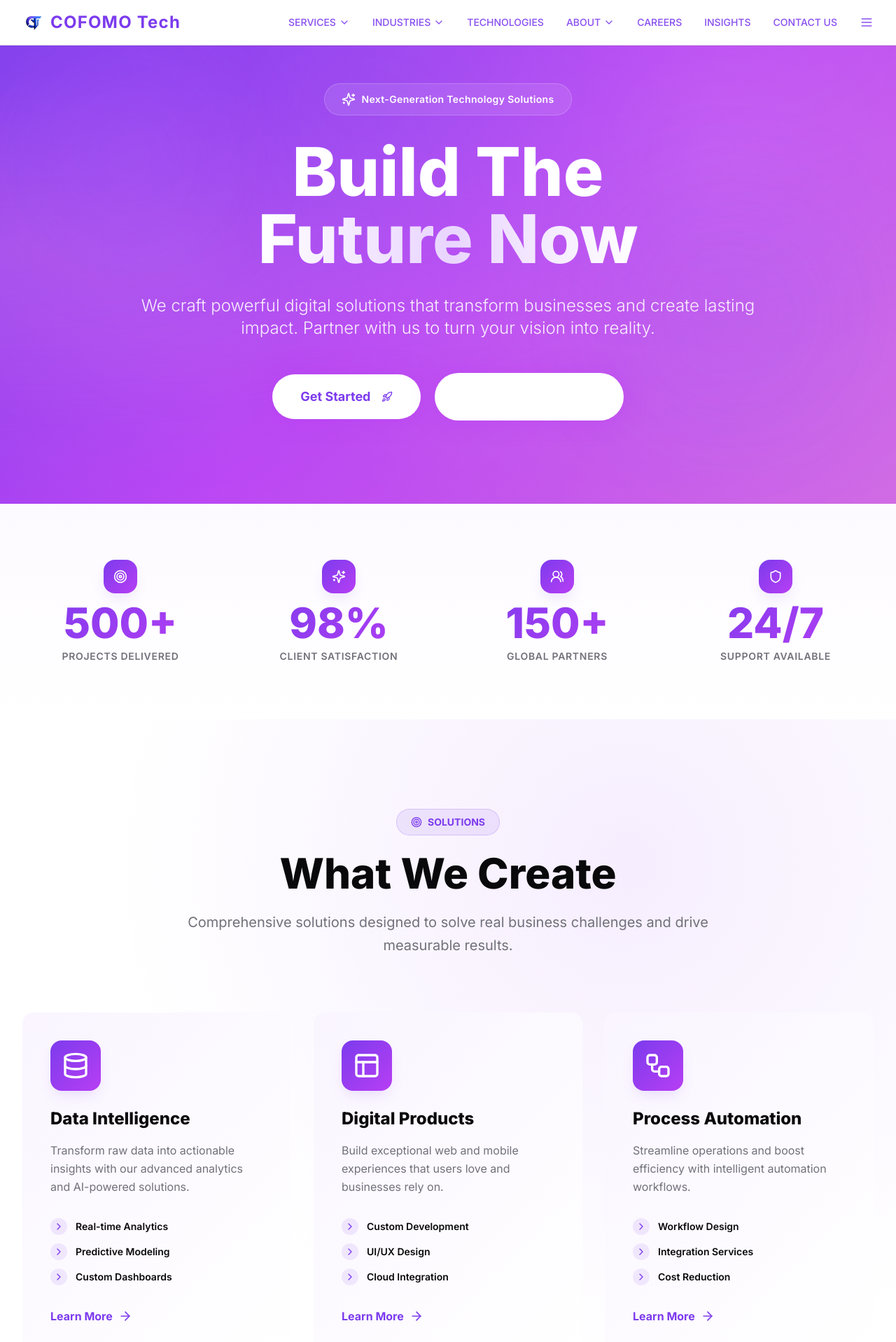
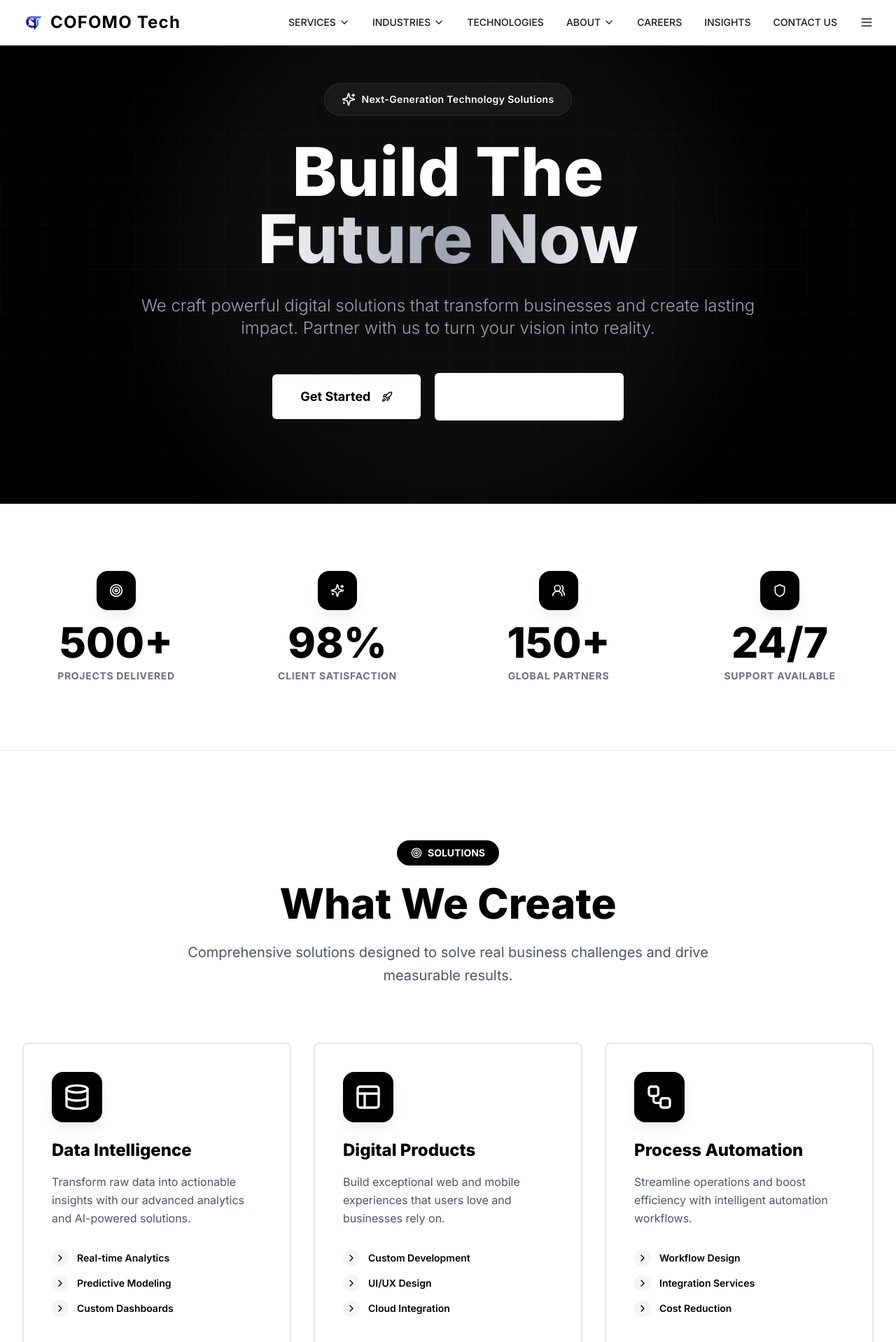
Before and after one commit to ramananagabandi/hyderabad-digital-showcase, a React (Vite) app: page / in a window 1280 px wide. Shown: the top 1918 px of the page at 70% size. Built offline with nearby package versions, Linux system fonts and the light colour scheme.

Commit message:
Revert color changes

```diff
--- a/src/index.css
+++ b/src/index.css
@@ -9,53 +9,51 @@ All colors MUST be HSL.
 @layer base {
   :root {
     --background: 0 0% 100%;
-    --foreground: 240 10% 4%;
+    --foreground: 0 0% 0%;
 
     --card: 0 0% 100%;
-    --card-foreground: 240 10% 4%;
+    --card-foreground: 0 0% 0%;
 
     --popover: 0 0% 100%;
-    --popover-foreground: 240 10% 4%;
+    --popover-foreground: 0 0% 0%;
 
-    --primary: 262 83% 58%;
+    --primary: 0 0% 0%;
     --primary-foreground: 0 0% 100%;
 
-    --secondary: 270 95% 75%;
-    --secondary-foreground: 240 10% 4%;
+    --secondary: 0 0% 96%;
+    --secondary-foreground: 0 0% 0%;
 
-    --muted: 270 20% 96%;
-    --muted-foreground: 240 4% 46%;
+    --muted: 0 0% 96%;
+    --muted-foreground: 0 0% 40%;
 
-    --accent: 280 89% 60%;
+    --accent: 0 0% 10%;
     --accent-foreground: 0 0% 100%;
 
     --destructive: 0 84% 60%;
     --destructive-foreground: 0 0% 100%;
 
-    --border: 270 20% 90%;
-    --input: 270 20% 90%;
-    --ring: 262 83% 58%;
+    --border: 0 0% 90%;
+    --input: 0 0% 90%;
+    --ring: 0 0% 0%;
 
-    --radius: 1rem;
+    --radius: 0.5rem;
 
-    /* Fresh vibrant design system - Purple & Violet theme */
-    --primary-light: 270 95% 75%;
-    --primary-dark: 262 83% 48%;
-    --gradient-primary: linear-gradient(135deg, hsl(262, 83%, 58%) 0%, hsl(280, 89%, 60%) 100%);
-    --gradient-secondary: linear-gradient(180deg, hsl(270, 95%, 75%) 0%, hsl(262, 83%, 58%) 100%);
-    --gradient-hero: linear-gradient(135deg, hsl(262, 83%, 58%) 0%, hsl(280, 89%, 60%) 50%, hsl(290, 70%, 65%) 100%);
-    --gradient-dark: linear-gradient(135deg, hsl(240, 10%, 4%) 0%, hsl(262, 40%, 15%) 100%);
-    --gradient-accent: linear-gradient(90deg, hsl(262, 83%, 58%) 0%, hsl(200, 100%, 50%) 100%);
-    --gradient-card: linear-gradient(135deg, hsl(270, 95%, 98%) 0%, hsl(0, 0%, 100%) 100%);
-    --gradient-mesh: radial-gradient(at 40% 20%, hsl(262, 83%, 58%) 0px, transparent 50%),
-                     radial-gradient(at 80% 0%, hsl(280, 89%, 60%) 0px, transparent 50%),
-                     radial-gradient(at 0% 50%, hsl(290, 70%, 65%) 0px, transparent 50%);
+    /* Clean black & white design system */
+    --gradient-primary: linear-gradient(135deg, hsl(0, 0%, 0%) 0%, hsl(0, 0%, 20%) 100%);
+    --gradient-secondary: linear-gradient(180deg, hsl(0, 0%, 98%) 0%, hsl(0, 0%, 100%) 100%);
+    --gradient-hero: linear-gradient(135deg, hsl(0, 0%, 0%) 0%, hsl(0, 0%, 15%) 50%, hsl(0, 0%, 25%) 100%);
+    --gradient-dark: linear-gradient(135deg, hsl(0, 0%, 0%) 0%, hsl(0, 0%, 10%) 100%);
+    --gradient-accent: linear-gradient(90deg, hsl(0, 0%, 10%) 0%, hsl(0, 0%, 30%) 100%);
+    --gradient-card: linear-gradient(135deg, hsl(0, 0%, 100%) 0%, hsl(0, 0%, 98%) 100%);
+    --gradient-mesh: radial-gradient(at 40% 20%, hsl(0, 0%, 5%) 0px, transparent 50%),
+                     radial-gradient(at 80% 0%, hsl(0, 0%, 10%) 0px, transparent 50%),
+                     radial-gradient(at 0% 50%, hsl(0, 0%, 15%) 0px, transparent 50%);
 
-    --shadow-elegant: 0 20px 60px -15px hsl(262, 83%, 58%, 0.4);
-    --shadow-card: 0 10px 20px -5px hsl(262, 83%, 58%, 0.15);
-    --shadow-glow: 0 0 30px hsl(280, 89%, 60%, 0.5);
-    --shadow-hover: 0 20px 40px -10px hsl(262, 83%, 58%, 0.35);
-    --shadow-xl: 0 25px 50px -12px hsl(262, 83%, 58%, 0.25);
+    --shadow-elegant: 0 20px 60px -15px hsl(0, 0%, 0%, 0.3);
+    --shadow-card: 0 10px 20px -5px hsl(0, 0%, 0%, 0.1);
+    --shadow-glow: 0 0 30px hsl(0, 0%, 0%, 0.2);
+    --shadow-hover: 0 20px 40px -10px hsl(0, 0%, 0%, 0.25);
+    --shadow-xl: 0 25px 50px -12px hsl(0, 0%, 0%, 0.2);
 
     --transition-smooth: all 0.4s cubic-bezier(0.4, 0, 0.2, 1);
     --transition-bounce: all 0.6s cubic-bezier(0.68, -0.55, 0.265, 1.55);
@@ -78,33 +76,33 @@ All colors MUST be HSL.
   }
 
   .dark {
-    --background: 240 10% 4%;
-    --foreground: 270 20% 96%;
+    --background: 0 0% 0%;
+    --foreground: 0 0% 100%;
 
-    --card: 262 40% 10%;
-    --card-foreground: 270 20% 96%;
+    --card: 0 0% 10%;
+    --card-foreground: 0 0% 100%;
 
-    --popover: 240 10% 4%;
-    --popover-foreground: 270 20% 96%;
+    --popover: 0 0% 0%;
+    --popover-foreground: 0 0% 100%;
 
-    --primary: 270 95% 75%;
-    --primary-foreground: 240 10% 4%;
+    --primary: 0 0% 100%;
+    --primary-foreground: 0 0% 0%;
 
-    --secondary: 262 40% 10%;
-    --secondary-foreground: 270 20% 96%;
+    --secondary: 0 0% 10%;
+    --secondary-foreground: 0 0% 100%;
 
-    --muted: 262 40% 10%;
-    --muted-foreground: 270 10% 60%;
+    --muted: 0 0% 10%;
+    --muted-foreground: 0 0% 60%;
 
-    --accent: 280 89% 60%;
-    --accent-foreground: 0 0% 100%;
+    --accent: 0 0% 90%;
+    --accent-foreground: 0 0% 0%;
 
     --destructive: 0 63% 31%;
-    --destructive-foreground: 270 20% 96%;
+    --destructive-foreground: 0 0% 100%;
 
-    --border: 262 40% 10%;
-    --input: 262 40% 10%;
-    --ring: 270 95% 75%;
+    --border: 0 0% 20%;
+    --input: 0 0% 20%;
+    --ring: 0 0% 100%;
     --sidebar-background: 240 5.9% 10%;
     --sidebar-foreground: 240 4.8% 95.9%;
     --sidebar-primary: 224.3 76.3% 48%;
--- a/src/pages/Index.tsx
+++ b/src/pages/Index.tsx
@@ -16,22 +16,19 @@ const Index = () => {
       icon: <Database className="w-10 h-10" />,
       title: "Data Intelligence",
       description: "Transform raw data into actionable insights with our advanced analytics and AI-powered solutions.",
-      benefits: ["Real-time Analytics", "Predictive Modeling", "Custom Dashboards"],
-      gradient: "from-purple-500 to-pink-500"
+      benefits: ["Real-time Analytics", "Predictive Modeling", "Custom Dashboards"]
     },
     {
       icon: <Layout className="w-10 h-10" />,
       title: "Digital Products",
       description: "Build exceptional web and mobile experiences that users love and businesses rely on.",
-      benefits: ["Custom Development", "UI/UX Design", "Cloud Integration"],
-      gradient: "from-blue-500 to-cyan-500"
+      benefits: ["Custom Development", "UI/UX Design", "Cloud Integration"]
     },
     {
       icon: <Workflow className="w-10 h-10" />,
       title: "Process Automation",
       description: "Streamline operations and boost efficiency with intelligent automation workflows.",
-      benefits: ["Workflow Design", "Integration Services", "Cost Reduction"],
-      gradient: "from-violet-500 to-purple-500"
+      benefits: ["Workflow Design", "Integration Services", "Cost Reduction"]
     }
   ];
 
@@ -43,20 +40,18 @@ const Index = () => {
   ];
 
   return (
-    <div className="min-h-screen overflow-hidden">
+    <div className="min-h-screen overflow-hidden bg-background">
       {/* Hero Section */}
-      <section className="relative min-h-[90vh] flex items-center justify-center bg-gradient-hero overflow-hidden">
-        {/* Animated background mesh */}
-        <div className="absolute inset-0 bg-gradient-mesh opacity-30 animate-pulse"></div>
-        <div className="absolute inset-0 bg-[radial-gradient(circle_at_20%_50%,rgba(255,255,255,0.1),transparent_60%)]"></div>
-        <div className="absolute inset-0 bg-[radial-gradient(circle_at_80%_30%,rgba(255,255,255,0.15),transparent_60%)]"></div>
+      <section className="relative min-h-[90vh] flex items-center justify-center bg-black overflow-hidden">
+        {/* Animated grid background */}
+        <div className="absolute inset-0 bg-[linear-gradient(to_right,#80808012_1px,transparent_1px),linear-gradient(to_bottom,#80808012_1px,transparent_1px)] bg-[size:64px_64px]"></div>
+        <div className="absolute inset-0 bg-gradient-to-b from-black via-transparent to-black"></div>
 
-        {/* Floating elements */}
-        <div className="absolute top-20 left-10 w-72 h-72 bg-purple-500/20 rounded-full blur-3xl animate-pulse"></div>
-        <div className="absolute bottom-20 right-10 w-96 h-96 bg-violet-500/20 rounded-full blur-3xl animate-pulse" style={{ animationDelay: '1s' }}></div>
+        {/* Spotlight effect */}
+        <div className="absolute top-1/2 left-1/2 -translate-x-1/2 -translate-y-1/2 w-[800px] h-[800px] bg-white/5 rounded-full blur-3xl"></div>
 
         <div className="relative max-w-7xl mx-auto px-4 sm:px-6 lg:px-8 py-20 text-center z-10">
-          <div className="inline-flex items-center gap-2 px-6 py-3 rounded-full bg-white/10 backdrop-blur-md border border-white/20 mb-8 animate-fade-in">
+          <div className="inline-flex items-center gap-2 px-6 py-3 rounded-full bg-white/5 backdrop-blur-sm border border-white/10 mb-8 animate-fade-in">
             <Sparkles className="w-5 h-5 text-white" />
             <span className="text-sm font-semibold text-white tracking-wide">Next-Generation Technology Solutions</span>
           </div>
@@ -64,25 +59,25 @@ const Index = () => {
           <h1 className="text-6xl md:text-8xl font-black text-white mb-8 leading-tight animate-slide-up">
             Build The
             <br />
-            <span className="text-transparent bg-clip-text bg-gradient-to-r from-white via-purple-200 to-white">
+            <span className="text-transparent bg-clip-text bg-gradient-to-r from-white via-gray-400 to-white">
               Future Now
             </span>
           </h1>
 
-          <p className="text-xl md:text-2xl text-white/90 mb-12 max-w-4xl mx-auto leading-relaxed animate-slide-up font-light">
+          <p className="text-xl md:text-2xl text-gray-400 mb-12 max-w-4xl mx-auto leading-relaxed animate-slide-up font-light">
             We craft powerful digital solutions that transform businesses and create lasting impact.
             Partner with us to turn your vision into reality.
           </p>
 
           <div className="flex flex-col sm:flex-row gap-5 justify-center items-center animate-fade-in">
             <Link to="/contact">
-              <Button size="lg" className="bg-white text-primary hover:bg-white/95 shadow-glow hover:shadow-xl transition-all duration-500 hover:scale-110 px-10 py-8 text-lg font-bold rounded-full group">
+              <Button size="lg" className="bg-white text-black hover:bg-gray-100 shadow-elegant transition-all duration-500 hover:scale-105 px-10 py-8 text-lg font-bold group">
                 Get Started
                 <Rocket className="ml-2 w-6 h-6 group-hover:translate-x-1 transition-transform" />
               </Button>
             </Link>
             <Link to="/services">
-              <Button size="lg" variant="outline" className="border-2 border-white/50 text-white hover:bg-white hover:text-primary shadow-glow backdrop-blur-md transition-all duration-500 hover:scale-110 px-10 py-8 text-lg font-bold rounded-full">
+              <Button size="lg" variant="outline" className="border-2 border-white/20 text-white hover:bg-white hover:text-black backdrop-blur-sm transition-all duration-500 hover:scale-105 px-10 py-8 text-lg font-bold">
                 Explore Solutions
                 <ChevronRight className="ml-2 w-6 h-6" />
               </Button>
@@ -92,21 +87,20 @@ const Index = () => {
       </section>
 
       {/* Metrics Section */}
-      <section className="py-20 bg-background relative">
-        <div className="absolute inset-0 bg-gradient-to-b from-purple-50/50 to-transparent"></div>
+      <section className="py-24 bg-white relative border-b">
         <div className="relative max-w-7xl mx-auto px-4 sm:px-6 lg:px-8">
-          <div className="grid grid-cols-2 md:grid-cols-4 gap-8">
+          <div className="grid grid-cols-2 md:grid-cols-4 gap-12">
             {metrics.map((metric, index) => (
               <div key={index} className="text-center group">
-                <div className="flex justify-center mb-3">
-                  <div className="w-12 h-12 rounded-2xl bg-gradient-primary flex items-center justify-center shadow-card group-hover:shadow-glow transition-all duration-500 group-hover:scale-110 group-hover:rotate-6">
+                <div className="flex justify-center mb-4">
+                  <div className="w-14 h-14 rounded-2xl bg-black flex items-center justify-center shadow-card group-hover:shadow-hover transition-all duration-500 group-hover:scale-110">
                     <div className="text-white">{metric.icon}</div>
                   </div>
                 </div>
-                <div className="text-5xl md:text-6xl font-black bg-gradient-primary bg-clip-text text-transparent mb-2 group-hover:scale-110 transition-transform duration-500">
+                <div className="text-5xl md:text-6xl font-black text-black mb-2 group-hover:scale-110 transition-transform duration-500">
                   {metric.number}
                 </div>
-                <div className="text-sm font-semibold text-muted-foreground uppercase tracking-wider">
+                <div className="text-sm font-bold text-gray-500 uppercase tracking-wider">
                   {metric.label}
                 </div>
               </div>
@@ -116,19 +110,17 @@ const Index = () => {
       </section>
 
       {/* Solutions Section */}
-      <section className="py-32 bg-background relative overflow-hidden">
-        <div className="absolute inset-0 bg-[radial-gradient(circle_at_70%_20%,rgba(168,85,247,0.1),transparent_60%)]"></div>
-
+      <section className="py-32 bg-white relative overflow-hidden">
         <div className="relative max-w-7xl mx-auto px-4 sm:px-6 lg:px-8">
           <div className="text-center mb-20">
-            <div className="inline-flex items-center gap-2 px-5 py-2 rounded-full bg-primary/10 text-primary font-bold text-sm mb-6 border border-primary/20">
+            <div className="inline-flex items-center gap-2 px-5 py-2 rounded-full bg-black text-white font-bold text-sm mb-6">
               <Target className="w-4 h-4" />
               SOLUTIONS
             </div>
-            <h2 className="text-5xl md:text-6xl font-black text-foreground mb-6">
+            <h2 className="text-5xl md:text-6xl font-black text-black mb-6">
               What We Create
             </h2>
-            <p className="text-xl text-muted-foreground max-w-3xl mx-auto leading-relaxed">
+            <p className="text-xl text-gray-600 max-w-3xl mx-auto leading-relaxed">
               Comprehensive solutions designed to solve real business challenges and drive measurable results.
             </p>
           </div>
@@ -137,36 +129,34 @@ const Index = () => {
             {solutions.map((solution, index) => (
               <Card
                 key={index}
-                className="group relative overflow-hidden border-0 shadow-card hover:shadow-xl transition-all duration-700 hover:-translate-y-4 bg-gradient-card animate-fade-in"
+                className="group relative overflow-hidden border-2 border-gray-200 hover:border-black shadow-sm hover:shadow-xl transition-all duration-700 hover:-translate-y-4 bg-white animate-fade-in"
                 style={{ animationDelay: `${index * 0.2}s` }}
               >
-                <div className={`absolute inset-0 bg-gradient-to-br ${solution.gradient} opacity-0 group-hover:opacity-10 transition-opacity duration-700`}></div>
-
                 <CardContent className="relative p-10">
-                  <div className="mb-6 inline-flex p-4 rounded-2xl bg-gradient-primary shadow-card group-hover:shadow-glow transition-all duration-500 group-hover:scale-110 group-hover:rotate-6">
+                  <div className="mb-6 inline-flex p-4 rounded-2xl bg-black shadow-card group-hover:shadow-hover transition-all duration-500 group-hover:scale-110">
                     <div className="text-white">{solution.icon}</div>
                   </div>
 
-                  <h3 className="text-2xl font-black text-foreground mb-4 group-hover:text-primary transition-colors duration-500">
+                  <h3 className="text-2xl font-black text-black mb-4 group-hover:text-gray-700 transition-colors duration-500">
                     {solution.title}
                   </h3>
 
-                  <p className="text-muted-foreground mb-8 leading-relaxed">
+                  <p className="text-gray-600 mb-8 leading-relaxed">
                     {solution.description}
                   </p>
 
                   <div className="space-y-3 mb-8">
                     {solution.benefits.map((benefit, idx) => (
-                      <div key={idx} className="flex items-center gap-3 text-sm font-semibold text-foreground">
-                        <div className="w-6 h-6 rounded-full bg-primary/10 flex items-center justify-center group-hover:bg-primary group-hover:shadow-glow transition-all duration-300">
-                          <ChevronRight className="w-4 h-4 text-primary group-hover:text-white transition-colors" />
+                      <div key={idx} className="flex items-center gap-3 text-sm font-semibold text-black">
+                        <div className="w-6 h-6 rounded-full bg-gray-100 flex items-center justify-center group-hover:bg-black transition-all duration-300">
+                          <ChevronRight className="w-4 h-4 text-black group-hover:text-white transition-colors" />
                         </div>
                         {benefit}
                       </div>
                     ))}
                   </div>
 
-                  <Link to="/services" className="inline-flex items-center text-primary hover:text-primary/80 font-bold group-hover:gap-3 gap-2 transition-all duration-300">
+                  <Link to="/services" className="inline-flex items-center text-black hover:text-gray-600 font-bold group-hover:gap-3 gap-2 transition-all duration-300">
                     Learn More
                     <ArrowRight className="w-5 h-5 group-hover:translate-x-2 transition-transform duration-300" />
                   </Link>
@@ -178,17 +168,17 @@ const Index = () => {
       </section>
 
       {/* Features Grid */}
-      <section className="py-32 bg-gradient-to-b from-muted/50 to-background">
+      <section className="py-32 bg-gray-50">
         <div className="max-w-7xl mx-auto px-4 sm:px-6 lg:px-8">
           <div className="text-center mb-20">
-            <div className="inline-flex items-center gap-2 px-5 py-2 rounded-full bg-primary/10 text-primary font-bold text-sm mb-6 border border-primary/20">
+            <div className="inline-flex items-center gap-2 px-5 py-2 rounded-full bg-black text-white font-bold text-sm mb-6">
               <Sparkles className="w-4 h-4" />
               ADVANTAGES
             </div>
-            <h2 className="text-5xl md:text-6xl font-black text-foreground mb-6">
+            <h2 className="text-5xl md:text-6xl font-black text-black mb-6">
               Why Choose Us
             </h2>
-            <p className="text-xl text-muted-foreground max-w-3xl mx-auto">
+            <p className="text-xl text-gray-600 max-w-3xl mx-auto">
               Experience excellence in every aspect of our service delivery.
             </p>
           </div>
@@ -197,15 +187,15 @@ const Index = () => {
             {features.map((feature, index) => (
               <div
                 key={index}
-                className="group p-8 rounded-3xl bg-card border-2 border-border/50 hover:border-primary/50 transition-all duration-500 hover:shadow-hover hover:-translate-y-2"
+                className="group p-8 rounded-3xl bg-white border-2 border-gray-200 hover:border-black transition-all duration-500 hover:shadow-hover hover:-translate-y-2"
               >
-                <div className="w-16 h-16 rounded-2xl bg-gradient-primary flex items-center justify-center shadow-card group-hover:shadow-glow transition-all duration-500 group-hover:scale-110 group-hover:rotate-6 mb-6">
+                <div className="w-16 h-16 rounded-2xl bg-black flex items-center justify-center shadow-card group-hover:shadow-hover transition-all duration-500 group-hover:scale-110 mb-6">
                   <div className="text-white">{feature.icon}</div>
                 </div>
-                <h3 className="text-xl font-black text-foreground mb-3 group-hover:text-primary transition-colors duration-300">
+                <h3 className="text-xl font-black text-black mb-3 group-hover:text-gray-700 transition-colors duration-300">
                   {feature.title}
                 </h3>
-                <p className="text-muted-foreground leading-relaxed">
+                <p className="text-gray-600 leading-relaxed">
                   {feature.description}
                 </p>
               </div>
@@ -215,13 +205,12 @@ const Index = () => {
       </section>
 
       {/* CTA Section */}
-      <section className="relative py-32 overflow-hidden bg-gradient-hero">
-        <div className="absolute inset-0 bg-gradient-mesh opacity-20"></div>
-        <div className="absolute inset-0 bg-[radial-gradient(circle_at_30%_50%,rgba(255,255,255,0.1),transparent_70%)]"></div>
-        <div className="absolute inset-0 bg-[radial-gradient(circle_at_70%_50%,rgba(255,255,255,0.15),transparent_70%)]"></div>
+      <section className="relative py-32 overflow-hidden bg-black">
+        <div className="absolute inset-0 bg-[linear-gradient(to_right,#80808012_1px,transparent_1px),linear-gradient(to_bottom,#80808012_1px,transparent_1px)] bg-[size:64px_64px]"></div>
+        <div className="absolute top-1/2 left-1/2 -translate-x-1/2 -translate-y-1/2 w-[600px] h-[600px] bg-white/5 rounded-full blur-3xl"></div>
 
         <div className="relative max-w-5xl mx-auto text-center px-4 sm:px-6 lg:px-8 z-10">
-          <div className="inline-flex items-center gap-2 px-6 py-3 rounded-full bg-white/10 backdrop-blur-md border border-white/20 mb-8">
+          <div className="inline-flex items-center gap-2 px-6 py-3 rounded-full bg-white/5 backdrop-blur-sm border border-white/10 mb-8">
             <TrendingUp className="w-5 h-5 text-white" />
             <span className="text-sm font-semibold text-white">Ready to Scale?</span>
           </div>
@@ -229,24 +218,24 @@ const Index = () => {
           <h2 className="text-5xl md:text-7xl font-black text-white mb-8 leading-tight">
             Let's Build Something
             <br />
-            <span className="text-transparent bg-clip-text bg-gradient-to-r from-white via-purple-200 to-white">
+            <span className="text-transparent bg-clip-text bg-gradient-to-r from-white via-gray-400 to-white">
               Extraordinary
             </span>
           </h2>
 
-          <p className="text-xl md:text-2xl text-white/90 mb-12 leading-relaxed max-w-3xl mx-auto font-light">
+          <p className="text-xl md:text-2xl text-gray-400 mb-12 leading-relaxed max-w-3xl mx-auto font-light">
             Join hundreds of forward-thinking companies who have already transformed their business with our solutions.
           </p>
 
           <div className="flex flex-col sm:flex-row gap-5 justify-center">
             <Link to="/contact">
-              <Button size="lg" className="bg-white text-primary hover:bg-white/95 shadow-glow hover:shadow-xl transition-all duration-500 hover:scale-110 px-12 py-8 text-lg font-bold rounded-full group">
+              <Button size="lg" className="bg-white text-black hover:bg-gray-100 shadow-elegant transition-all duration-500 hover:scale-105 px-12 py-8 text-lg font-bold group">
                 Start Your Journey
                 <Rocket className="ml-2 w-6 h-6 group-hover:translate-x-1 transition-transform" />
               </Button>
             </Link>
             <Link to="/about">
-              <Button size="lg" variant="outline" className="border-2 border-white/50 text-white hover:bg-white hover:text-primary shadow-glow backdrop-blur-md transition-all duration-500 hover:scale-110 px-12 py-8 text-lg font-bold rounded-full">
+              <Button size="lg" variant="outline" className="border-2 border-white/20 text-white hover:bg-white hover:text-black backdrop-blur-sm transition-all duration-500 hover:scale-105 px-12 py-8 text-lg font-bold">
                 Learn About Us
                 <ChevronRight className="ml-2 w-6 h-6" />
               </Button>
```
